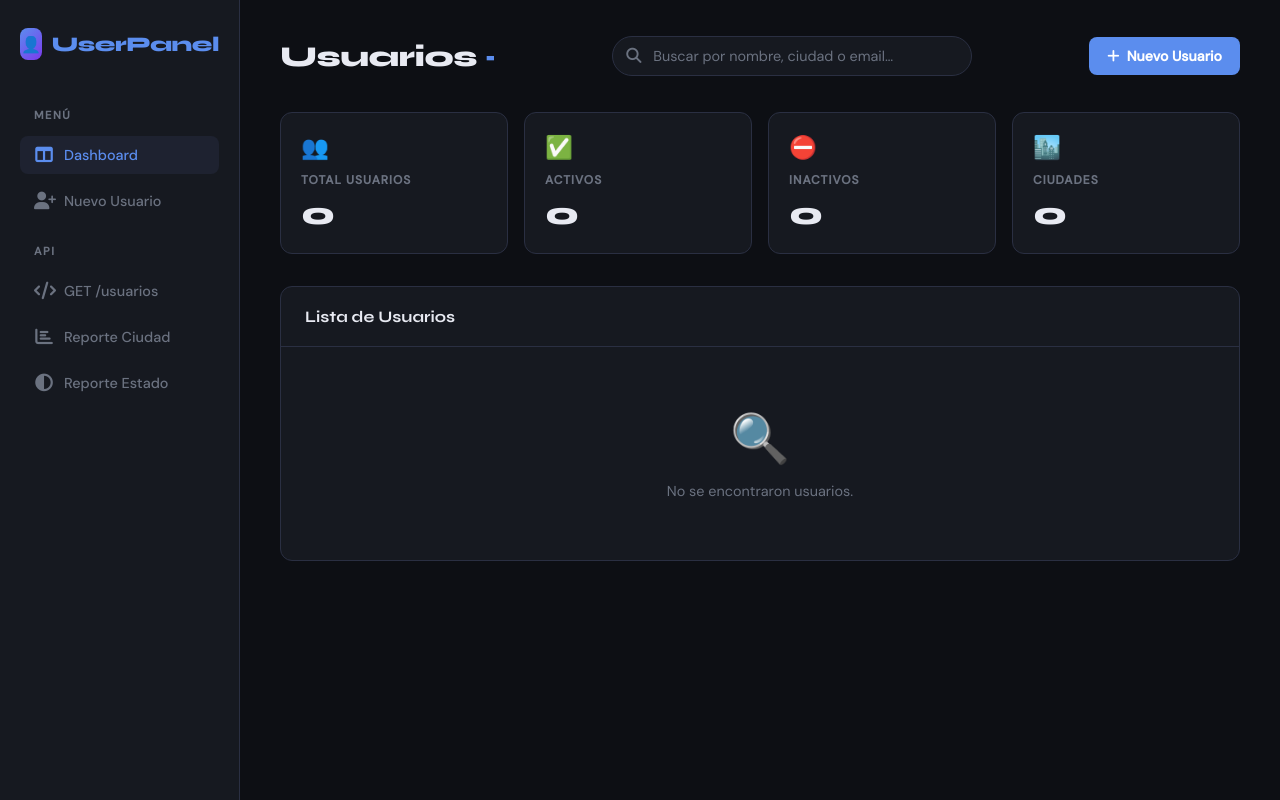
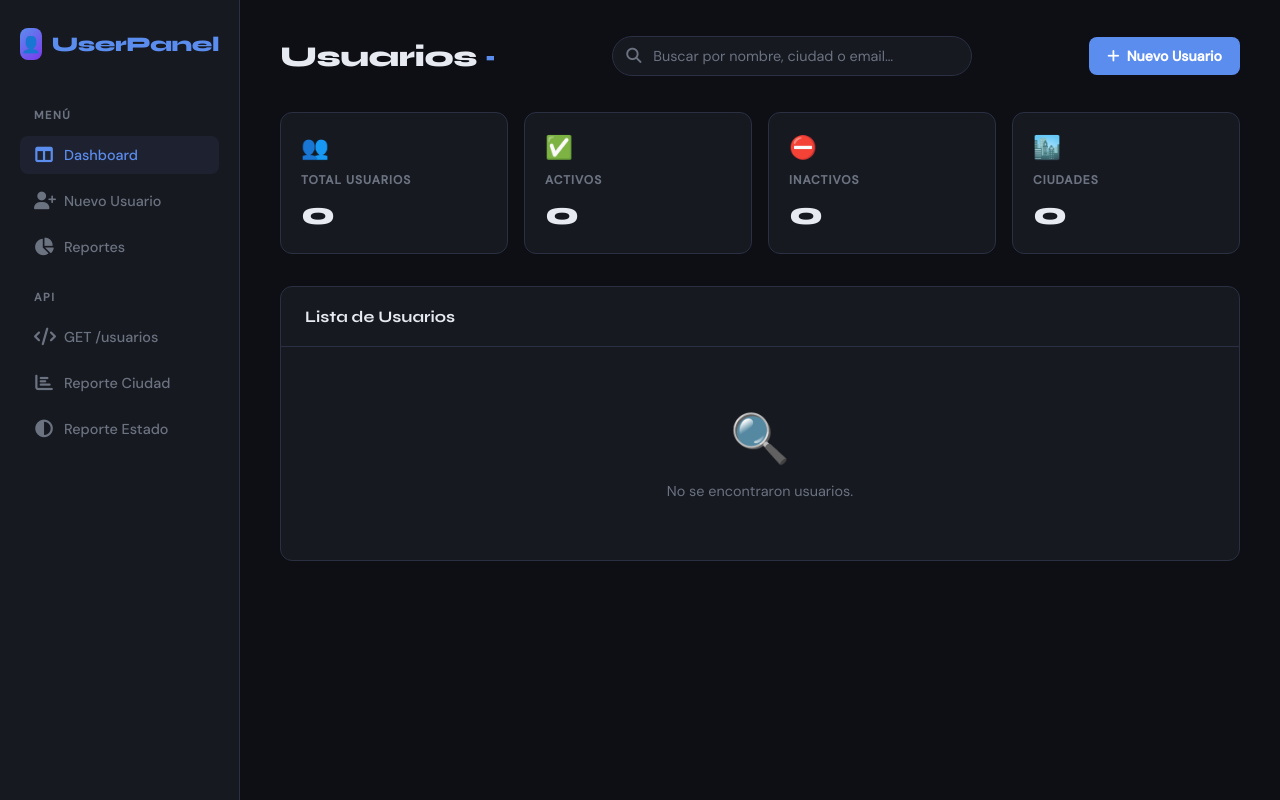
Before and after one commit to MarianoGonzalezFpuna/ArquitecturaWeb2026, a Flask app: page / in a window 1280 px wide. Run offline with Flask 3, Linux system fonts and the light colour scheme; data that the repository does not hold is empty.

Commit message:
actualización index.html, se agrego reportes

```diff
--- a/flask-crud-sqlite-main/templates/index.html
+++ b/flask-crud-sqlite-main/templates/index.html
@@ -21,6 +21,9 @@
     </a>
     <a href="/add" class="nav-item">
       <i class="nav-icon fa fa-user-plus"></i> Nuevo Usuario
+    </a>
+    <a href="/reportes" class="nav-item">
+      <i class="nav-icon fa fa-chart-pie"></i> Reportes
     </a>
     <span class="sidebar-section">API</span>
     <a href="https://ms-consulta.onrender.com/api/usuarios" class="nav-item" target="_blank">
```
